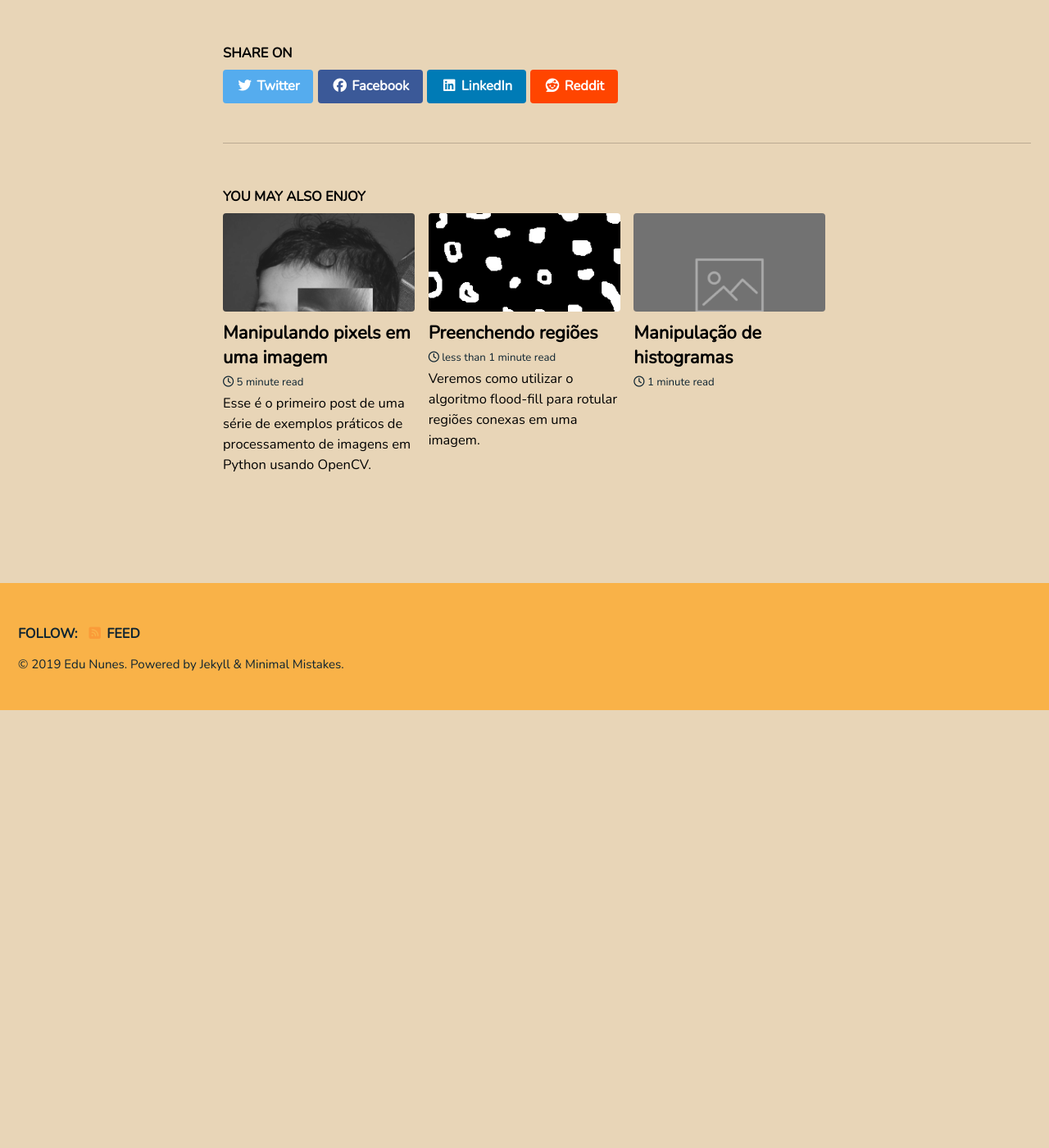
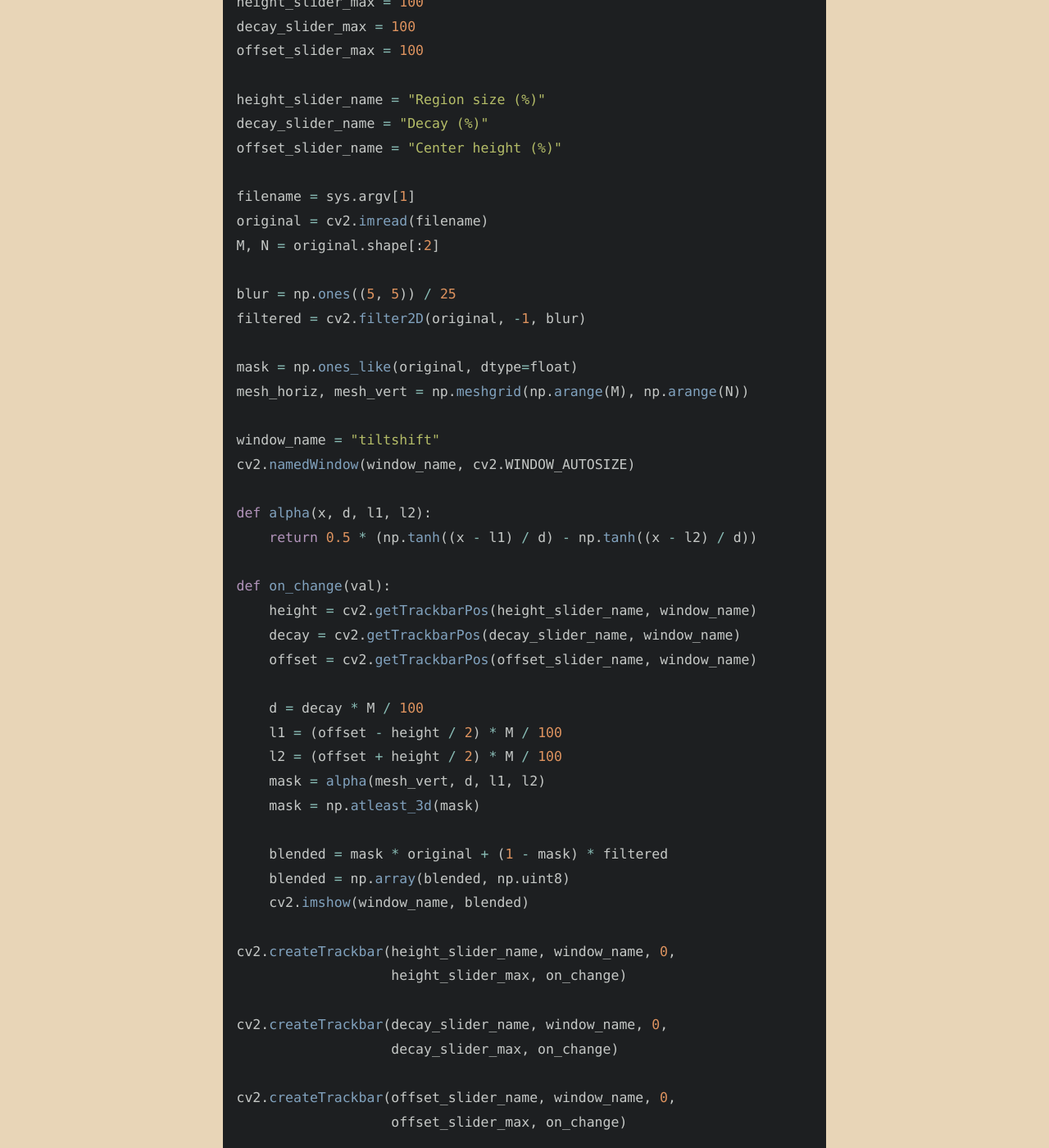
Before and after one commit to dioph/dioph.github.io, a Jekyll site: the page built from _posts/2019-09-06-filtragem-no-dominio-espacial.md, in a window 1280 px wide and 1400 px high, scrolled down 2245 px. Shown: the whole window at 82% size. Built offline with Jekyll 4.4.1, drawn with Linux system fonts in a browser that asks for light colours; cached includes are drawn as plain includes; nearby versions of some CDN libraries; before the commit the page ends 3111 px from its top, so only the background shows below that; some of the changed text lies outside the part shown.

Commit message:
tiltshift.py

````diff
--- a/_posts/2019-09-06-filtragem-no-dominio-espacial.md
+++ b/_posts/2019-09-06-filtragem-no-dominio-espacial.md
@@ -65,3 +65,62 @@ while True:
 ```
 
 ## Tilt-Shift
+
+```python
+import cv2
+import numpy as np
+import sys
+
+height_slider_max = 100
+decay_slider_max = 100
+offset_slider_max = 100
+
+height_slider_name = "Region size (%)"
+decay_slider_name = "Decay (%)"
+offset_slider_name = "Center height (%)"
+
+filename = sys.argv[1]
+original = cv2.imread(filename)
+M, N = original.shape[:2]
+
+blur = np.ones((5, 5)) / 25
+filtered = cv2.filter2D(original, -1, blur)
+
+mask = np.ones_like(original, dtype=float)
+mesh_horiz, mesh_vert = np.meshgrid(np.arange(M), np.arange(N))
+
+window_name = "tiltshift"
+cv2.namedWindow(window_name, cv2.WINDOW_AUTOSIZE)
+
+def alpha(x, d, l1, l2):
+    return 0.5 * (np.tanh((x - l1) / d) - np.tanh((x - l2) / d))
+
+def on_change(val):
+    height = cv2.getTrackbarPos(height_slider_name, window_name)
+    decay = cv2.getTrackbarPos(decay_slider_name, window_name)
+    offset = cv2.getTrackbarPos(offset_slider_name, window_name)
+
+    d = decay * M / 100
+    l1 = (offset - height / 2) * M / 100
+    l2 = (offset + height / 2) * M / 100
+    mask = alpha(mesh_vert, d, l1, l2)
+    mask = np.atleast_3d(mask)
+
+    blended = mask * original + (1 - mask) * filtered
+    blended = np.array(blended, np.uint8)
+    cv2.imshow(window_name, blended)
+
+cv2.createTrackbar(height_slider_name, window_name, 0,
+                   height_slider_max, on_change)
+
+cv2.createTrackbar(decay_slider_name, window_name, 0,
+                   decay_slider_max, on_change)
+
+cv2.createTrackbar(offset_slider_name, window_name, 0,
+                   offset_slider_max, on_change)
+
+on_change(0)
+cv2.waitKey(0)
+```
+
+### Análise de vídeo
````
Also changed, not shown: _posts/2019-08-14-preenchendo-regioes.md (+47 -3 lines), _posts/2019-08-28-manipulacao-de-histogramas.md (+4 -0 lines), assets/images/histograms.png (added).
